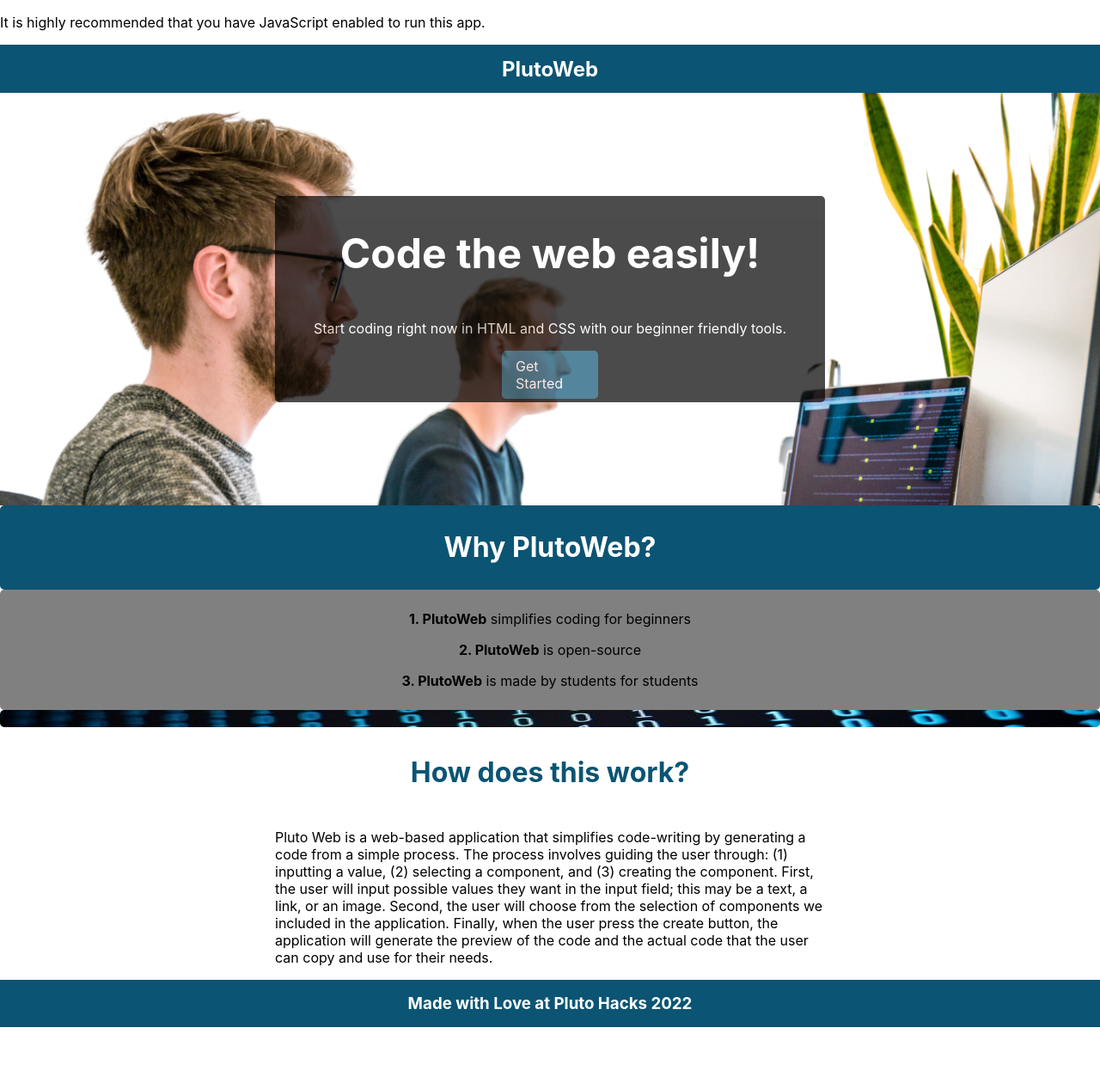
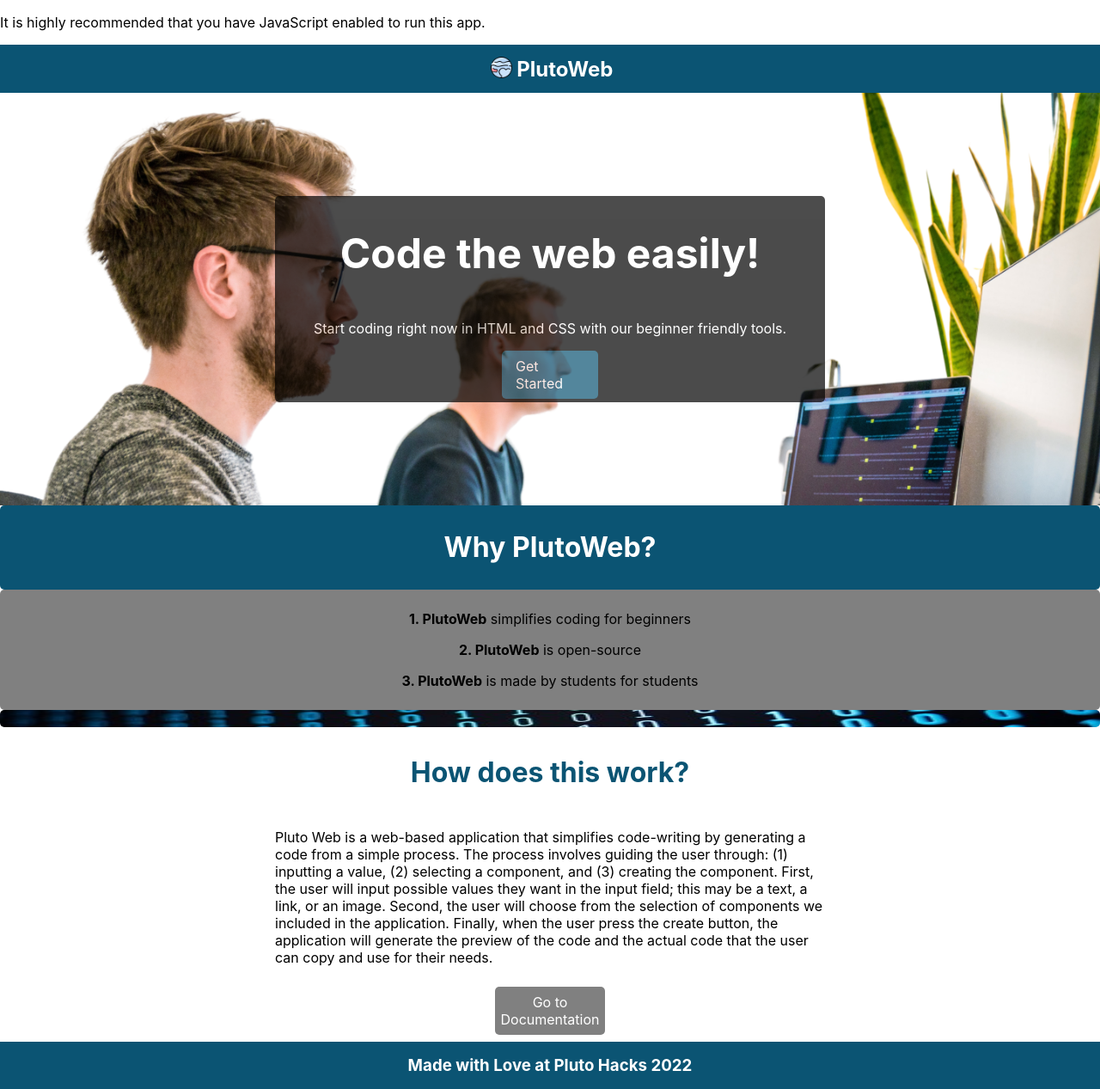
Before and after one commit to macapedi/pluto-web, a JavaScript app: page /landing in a window 1280 px wide. Shown: the whole page at 86% size. Before the commit the page ends 1195 px from the top, so only its background shows below. Built offline with nearby package versions, Linux system fonts and the light colour scheme; the HTML template or start-up script is replaced by a standard one.

Commit message:
landing page ready

```diff
--- a/src/components/Header/Header.js
+++ b/src/components/Header/Header.js
@@ -1,12 +1,16 @@
-import './Header.scss';
-import { Link } from 'react-router-dom';
+import "./Header.scss";
+import { Link } from "react-router-dom";
+import logo from "../../assets/logo.png";
 
 function Header() {
   return (
     <div className="header">
-      <Link to="/dashboard" className='header__title'><h1>PlutoWeb</h1></Link>
-
-
+      <Link to="/dashboard">
+        <img src={logo} className="header__logo"></img>
+      </Link>
+      <Link to="/dashboard" className="header__title">
+        <h1>PlutoWeb</h1>
+      </Link>
     </div>
   );
 }
--- a/src/components/Header/Header.scss
+++ b/src/components/Header/Header.scss
@@ -18,5 +18,14 @@
   &__title{
     text-decoration: none;
     color: white;
+    align-self: center;
+    justify-content: center;
+    margin: 0;
+  }
+
+  &__logo{
+    max-height: 25px;
+    padding: 0.3rem;
+    align-self: flex-end;
   }
 }
--- a/src/pages/LandingPage/LandingPage.js
+++ b/src/pages/LandingPage/LandingPage.js
@@ -1,8 +1,7 @@
 import "./LandingPage.scss";
 import { Link } from "react-router-dom";
 import matrix from "../../assets/matrix.jpg";
-import Footer from "../../components/Header/Footer/Footer.js";
-
+import Footer from "../../components/Footer/Footer.js";
 
 function LandingPage() {
   return (
@@ -46,23 +45,30 @@
           className="landing-page__info-img"
         />
       </div>
+      <div className="landing-page__work-container">
         <div className="landing-page__title-work">
           <h1 className="landing-page__work-title">How does this work?</h1>
         </div>
         <div className="landing-page__paragraph">
           <p>
             Pluto Web is a web-based application that simplifies code-writing by
-          generating a code from a simple process. The process involves guiding
-          the user through: (1) inputting a value, (2) selecting a component,
-          and (3) creating the component. First, the user will input possible
-          values they want in the input field; this may be a text, a link, or an
-          image. Second, the user will choose from the selection of components
-          we included in the application. Finally, when the user press the
-          create button, the application will generate the preview of the code
-          and the actual code that the user can copy and use for their needs.
+            generating a code from a simple process. The process involves
+            guiding the user through: (1) inputting a value, (2) selecting a
+            component, and (3) creating the component. First, the user will
+            input possible values they want in the input field; this may be a
+            text, a link, or an image. Second, the user will choose from the
+            selection of components we included in the application. Finally,
+            when the user press the create button, the application will generate
+            the preview of the code and the actual code that the user can copy
+            and use for their needs.
           </p>
         </div>
-      <Footer/>
+        <Link className="documentation__button" to="/documentation">
+          Go to Documentation
+        </Link>
+      </div>
+
+      <Footer />
     </>
   );
 }
--- a/src/pages/LandingPage/LandingPage.scss
+++ b/src/pages/LandingPage/LandingPage.scss
@@ -77,8 +77,15 @@
     &__paragraph{
         width: 50%;
         display: flex;
-        margin-left: 25%;
 
+
+    }
+
+    &__work-container{
+        display: flex;
+        flex-direction: column;
+        align-items: center;
+        justify-content: center;
     }
 }
 
@@ -103,3 +110,19 @@
     font-weight: bold;
     text-align: left;
 }
+
+.documentation__button{
+    text-decoration: none;
+    padding: 1rem;
+    padding-top: 0.5rem;
+    padding-bottom: 0.5rem;
+    background-color: gray;
+    display: flex;
+    align-items: center;
+    justify-content: center;
+    color: white;
+    border-radius: 5px;
+   text-align: center;
+   margin: 0.5rem;
+   width: 6rem;
+}
```
Also changed, not shown: src/components/Footer/Footer.js (renamed from src/components/Header/Footer/Footer.js), src/components/Footer/Footer.scss (renamed from src/components/Header/Footer/Footer.scss). Lines whose indentation alone changed are shown as unchanged.
